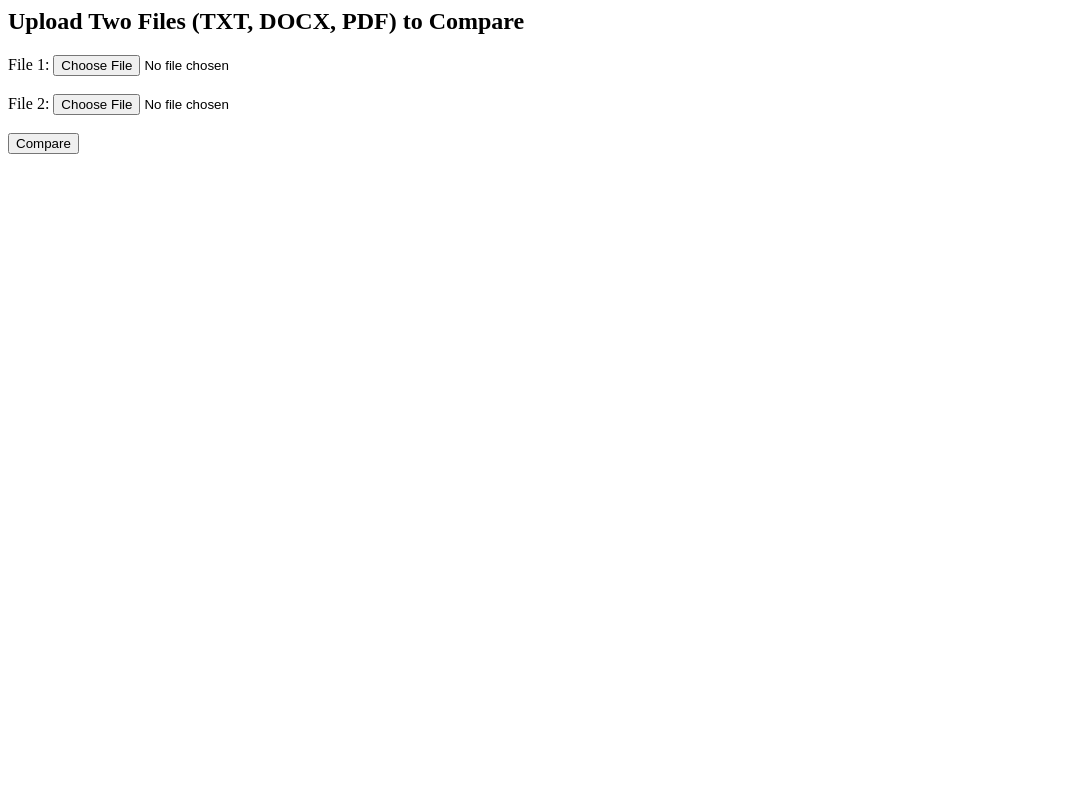
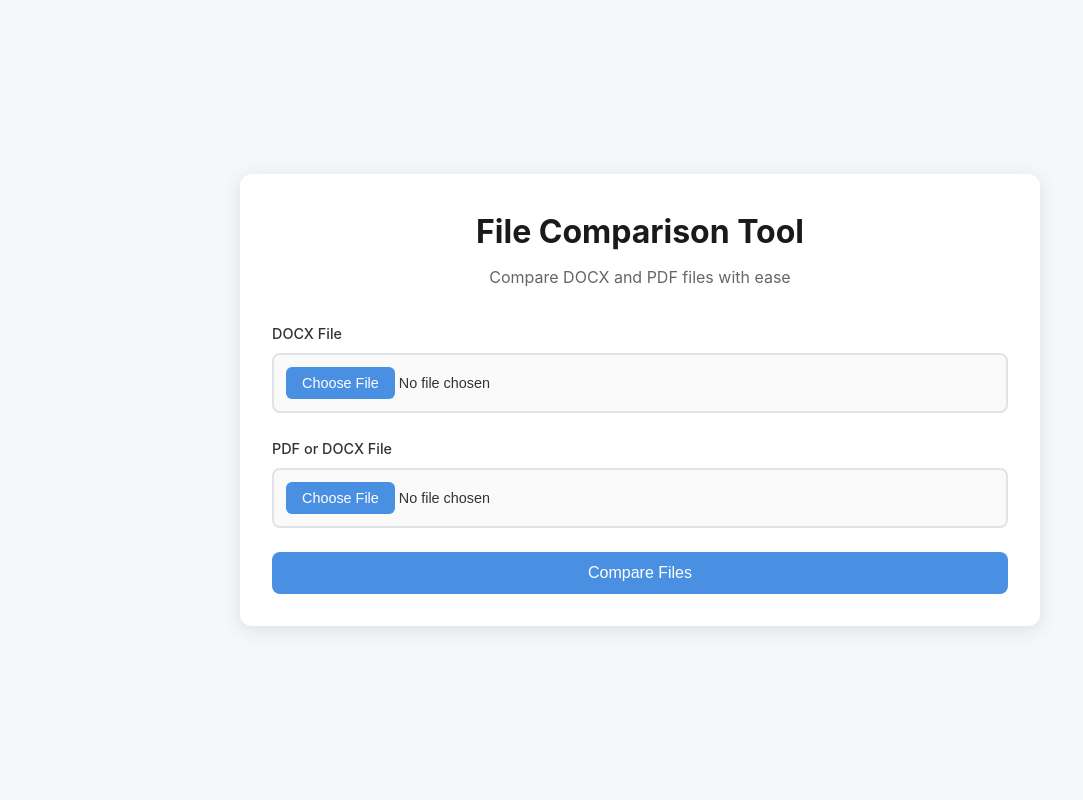
Before and after one commit to KalminX/diff_tool, a Flask app: page / in a window 1280 px wide. Shown: the whole page, without its empty margins (0-1083 px from the left). Run offline with Flask 2, Linux system fonts and the light colour scheme.

Commit message:
updated the ui

```diff
--- a/app.py
+++ b/app.py
@@ -48,14 +48,7 @@ def text_to_pdf(text):
 
 @app.route('/')
 def index():
-    return '''
-    <h2>Upload Two Files (TXT, DOCX, PDF) to Compare</h2>
-    <form method="post" action="/compare" enctype="multipart/form-data">
-        File 1: <input type="file" name="file1"><br><br>
-        File 2: <input type="file" name="file2"><br><br>
-        <input type="submit" value="Compare">
-    </form>
-    '''
+    return render_template('index.html')
 
 @app.route('/compare', methods=['POST'])
 def compare():
@@ -114,4 +107,4 @@ def export(fmt):
         return 'Unsupported export format.'
 
 if __name__ == '__main__':
-    app.run(debug=True)
+    app.run(debug=True, port=8000)
--- /dev/null
+++ b/static/css/style.css
@@ -0,0 +1,222 @@
+/* Reset default styles */
+* {
+    margin: 0;
+    padding: 0;
+    box-sizing: border-box;
+}
+
+/* Base styles */
+body {
+    font-family: 'Inter', -apple-system, BlinkMacSystemFont, 'Segoe UI', Roboto, sans-serif;
+    background-color: #f5f7fa;
+    color: #333;
+    line-height: 1.6;
+    min-height: 100vh;
+    display: flex;
+    justify-content: center;
+    align-items: center;
+}
+
+/* Card container */
+.container {
+    max-width: 800px; /* Increased to accommodate table */
+    width: 90%;
+    margin: 2rem auto;
+    padding: 2rem;
+    background: #fff;
+    border-radius: 12px;
+    box-shadow: 0 4px 20px rgba(0, 0, 0, 0.1);
+}
+
+/* Header styles */
+header {
+    text-align: center;
+    margin-bottom: 2rem;
+}
+
+h1 {
+    font-size: 2rem;
+    color: #1a1a1a;
+    margin-bottom: 0.5rem;
+}
+
+header p {
+    color: #666;
+    font-size: 1rem;
+}
+
+/* Form styles */
+.upload-form {
+    display: flex;
+    flex-direction: column;
+    gap: 1.5rem;
+}
+
+.form-group {
+    display: flex;
+    flex-direction: column;
+    gap: 0.5rem;
+}
+
+label {
+    font-size: 0.9rem;
+    font-weight: 500;
+    color: #333;
+}
+
+input[type="file"] {
+    padding: 0.75rem;
+    border: 2px solid #e0e4e8;
+    border-radius: 8px;
+    background: #fafafa;
+    font-size: 0.9rem;
+    transition: border-color 0.2s ease;
+}
+
+input[type="file"]:focus {
+    outline: none;
+    border-color: #4a90e2;
+}
+
+input[type="file"]::file-selector-button {
+    padding: 0.5rem 1rem;
+    border: none;
+    background: #4a90e2;
+    color: #fff;
+    border-radius: 6px;
+    cursor: pointer;
+    transition: background 0.2s ease;
+}
+
+input[type="file"]::file-selector-button:hover {
+    background: #357abd;
+}
+
+/* Button styles */
+.compare-button {
+    display: inline-block;
+    padding: 0.75rem 1.5rem;
+    background: #4a90e2;
+    color: #fff;
+    border: none;
+    border-radius: 8px;
+    font-size: 1rem;
+    font-weight: 500;
+    text-decoration: none;
+    cursor: pointer;
+    transition: background 0.2s ease, transform 0.1s ease;
+    text-align: center;
+}
+
+.compare-button:hover {
+    background: #357abd;
+    transform: translateY(-2px);
+}
+
+.compare-button:active {
+    transform: translateY(0);
+}
+
+/* Diff container styles */
+.diff-container {
+    background: #fafafa;
+    padding: 1rem;
+    border: 1px solid #e0e4e8;
+    border-radius: 8px;
+    overflow-x: auto;
+    font-size: 0.9rem;
+    line-height: 1.5;
+}
+
+/* Diff table styles */
+.diff-container table {
+    width: 100%;
+    border-collapse: collapse;
+    background: #fff;
+    border-radius: 8px;
+    overflow: hidden;
+    box-shadow: 0 2px 10px rgba(0, 0, 0, 0.05);
+}
+
+.diff-container th {
+    background: #4a90e2;
+    color: #fff;
+    font-weight: 600;
+    padding: 0.75rem;
+    text-align: left;
+    font-size: 0.9rem;
+}
+
+.diff-container td {
+    padding: 0.75rem;
+    border-bottom: 1px solid #e0e4e8;
+    font-family: 'Courier New', Courier, monospace;
+    font-size: 0.85rem;
+}
+
+/* Zebra striping for rows */
+.diff-container tr:nth-child(even) {
+    background: #f9f9f9;
+}
+
+/* Hover effect for rows */
+.diff-container tr:hover {
+    background: #f0f4f8;
+}
+
+/* Styling for insertions and deletions */
+.diff-container .diff_add {
+    background: #e6ffe6;
+    text-decoration: none;
+    border-left: 3px solid #28a745;
+    padding-left: 0.5rem;
+}
+
+.diff-container .diff_sub {
+    background: #ffe6e6;
+    text-decoration: none;
+    border-left: 3px solid #dc3545;
+    padding-left: 0.5rem;
+}
+
+/* Styling for line numbers and other diff metadata */
+.diff-container td:first-child {
+    color: #666;
+    width: 4rem;
+    text-align: right;
+    border-right: 1px solid #e0e4e8;
+}
+
+/* Button container for centering */
+.button-container {
+    margin-top: 1.5rem;
+    text-align: center;
+    display: flex;
+    flex-wrap: wrap;
+    gap: 1rem;
+    justify-content: center;
+}
+
+/* Responsive design */
+@media (max-width: 480px) {
+    .container {
+        padding: 1.5rem;
+    }
+
+    h1 {
+        font-size: 1.5rem;
+    }
+
+    .compare-button {
+        width: 100%;
+    }
+
+    .diff-container table {
+        font-size: 0.8rem;
+    }
+
+    .diff-container th,
+    .diff-container td {
+        padding: 0.5rem;
+    }
+}
--- a/templates/index.html
+++ b/templates/index.html
@@ -5,30 +5,26 @@
     <meta charset="UTF-8">
     <meta name="viewport" content="width=device-width, initial-scale=1.0">
     <title>File Comparison Tool</title>
-    <script src="https://cdn.tailwindcss.com"></script>
+    <link rel="stylesheet" href="{{ url_for('static', filename='css/style.css') }}">
 </head>
 
-<body class="min-h-screen bg-gray-100 flex items-center justify-center">
-    <div class="container max-w-md w-full mx-auto p-6 bg-white rounded-xl shadow-lg">
-        <header class="text-center mb-6">
-            <h1 class="text-2xl font-bold text-gray-800">File Comparison Tool</h1>
-            <p class="text-gray-500 text-sm mt-1">Compare DOCX and PDF files with ease</p>
+
+<body>
+    <div class="container">
+        <header>
+            <h1>File Comparison Tool</h1>
+            <p>Compare DOCX and PDF files with ease</p>
         </header>
-        <form action="{{ url_for('compare_files') }}" method="POST" enctype="multipart/form-data"
-            class="flex flex-col gap-4">
-            <div class="flex flex-col gap-2">
-                <label for="file1" class="text-sm font-medium text-gray-700">DOCX File</label>
-                <input type="file" name="file1" id="file1" accept=".docx" required
-                    class="file:mr-4 file:py-2 file:px-4 file:rounded-md file:border-0 file:bg-blue-500 file:text-white file:font-medium file:hover:bg-blue-600 file:cursor-pointer p-2 border border-gray-300 rounded-md bg-gray-50 focus:outline-none focus:ring-2 focus:ring-blue-500 focus:border-blue-500">
+        <form action="{{ url_for('compare') }}" method="POST" enctype="multipart/form-data" class="upload-form">
+            <div class="form-group">
+                <label for="file1">DOCX File</label>
+                <input type="file" name="file1" id="file1" accept=".docx" required>
             </div>
-            <div class="flex flex-col gap-2">
-                <label for="file2" class="text-sm font-medium text-gray-700">PDF or DOCX File</label>
-                <input type="file" name="file2" id="file2" accept=".pdf,.docx" required
-                    class="file:mr-4 file:py-2 file:px-4 file:rounded-md file:border-0 file:bg-blue-500 file:text-white file:font-medium file:hover:bg-blue-600 file:cursor-pointer p-2 border border-gray-300 rounded-md bg-gray-50 focus:outline-none focus:ring-2 focus:ring-blue-500 focus:border-blue-500">
+            <div class="form-group">
+                <label for="file2">PDF or DOCX File</label>
+                <input type="file" name="file2" id="file2" accept=".pdf,.docx" required>
             </div>
-            <button type="submit"
-                class="mt-2 py-2 px-4 bg-blue-500 text-white font-medium rounded-md hover:bg-blue-600 focus:outline-none focus:ring-2 focus:ring-blue-500 focus:ring-offset-2 transition-transform hover:-translate-y-0.5">Compare
-                Files</button>
+            <button type="submit" class="compare-button">Compare Files</button>
         </form>
     </div>
 </body>
```
Also changed, not shown: templates/result.html (+9 -11 lines).
